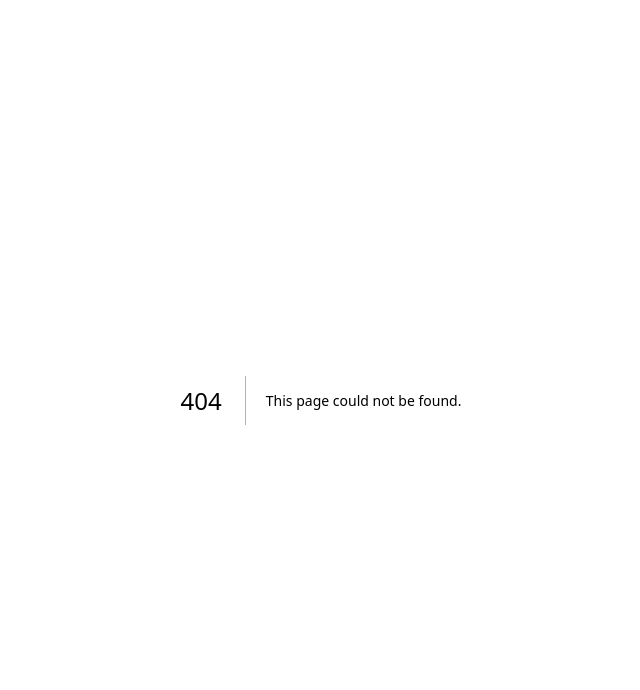
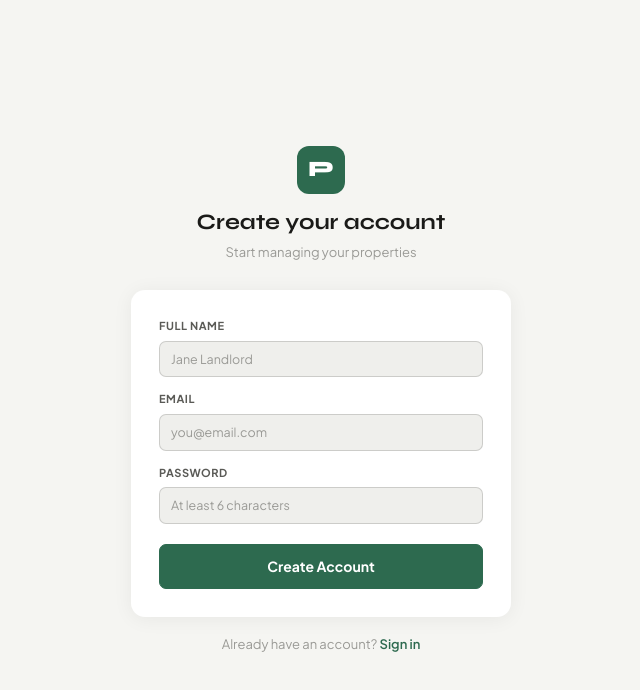
Before and after one commit to lindahomesllc-gif/propmanager-pro, a Next.js app: page /signup in a window 1280 px wide. Before the commit this address had no page. Shown: the top 690 px of the page, without its empty margins (319-959 px from the left). Built offline with nearby package versions, Linux system fonts and the light colour scheme.

Commit message:
feat(auth): landlord login + signup pages (email/password)
Phase 0, step 1: add /login and /signup using Supabase email/password
auth. Non-breaking — new routes only; the live app is untouched.
Next: route protection, per-account RLS, and the USER_ID cutover.

```diff
--- /dev/null
+++ b/app/login/page.tsx
@@ -0,0 +1,49 @@
+'use client'
+import { useState } from 'react'
+import { useRouter } from 'next/navigation'
+import { supabase } from '@/lib/supabase'
+
+export default function LoginPage() {
+  const router = useRouter()
+  const [email, setEmail] = useState('')
+  const [password, setPassword] = useState('')
+  const [error, setError] = useState('')
+  const [loading, setLoading] = useState(false)
+
+  async function login() {
+    if (!email || !password) { setError('Enter your email and password.'); return }
+    setError(''); setLoading(true)
+    const { error } = await supabase.auth.signInWithPassword({ email, password })
+    setLoading(false)
+    if (error) { setError(error.message); return }
+    router.push('/dashboard')
+  }
+
+  return (
+    <div style={{ minHeight: '100vh', background: '#F5F5F2', display: 'flex', alignItems: 'center', justifyContent: 'center', padding: '20px', fontFamily: 'Plus Jakarta Sans, sans-serif' }}>
+      <div style={{ width: '100%', maxWidth: '380px' }}>
+        <div style={{ textAlign: 'center', marginBottom: '28px' }}>
+          <div style={{ width: '48px', height: '48px', borderRadius: '12px', background: '#2D6A4F', color: '#fff', display: 'flex', alignItems: 'center', justifyContent: 'center', fontFamily: 'Syne, sans-serif', fontSize: '22px', fontWeight: 800, margin: '0 auto 12px' }}>P</div>
+          <div style={{ fontFamily: 'Syne, sans-serif', fontSize: '22px', fontWeight: 700, color: '#1A1A18' }}>PropManager Pro</div>
+          <div style={{ fontSize: '13px', color: '#9A9A96', marginTop: '4px' }}>Sign in to your landlord dashboard</div>
+        </div>
+
+        <div style={{ background: '#fff', borderRadius: '14px', padding: '28px', boxShadow: '0 2px 20px rgba(0,0,0,0.06)' }}>
+          {error && <div style={{ background: 'rgba(220,38,38,0.1)', color: '#DC2626', fontSize: '12px', padding: '10px 14px', borderRadius: '8px', marginBottom: '16px' }}>{error}</div>}
+          <label style={{ display: 'block', fontSize: '11px', fontWeight: 700, color: '#5A5A56', textTransform: 'uppercase', letterSpacing: '0.05em', marginBottom: '6px' }}>Email</label>
+          <input type='email' value={email} onChange={e => setEmail(e.target.value)} placeholder='you@email.com' className='input' style={{ marginBottom: '14px' }} />
+          <label style={{ display: 'block', fontSize: '11px', fontWeight: 700, color: '#5A5A56', textTransform: 'uppercase', letterSpacing: '0.05em', marginBottom: '6px' }}>Password</label>
+          <input type='password' value={password} onChange={e => setPassword(e.target.value)} onKeyDown={e => e.key === 'Enter' && login()} placeholder='••••••••' className='input' style={{ marginBottom: '20px' }} />
+          <button onClick={login} disabled={loading} className='btn btn-primary' style={{ width: '100%', justifyContent: 'center', padding: '11px', fontSize: '14px' }}>{loading ? 'Signing in…' : 'Sign In'}</button>
+        </div>
+
+        <div style={{ textAlign: 'center', fontSize: '13px', color: '#9A9A96', marginTop: '18px' }}>
+          New here? <a href='/signup' style={{ color: '#2D6A4F', fontWeight: 600, textDecoration: 'none' }}>Create an account</a>
+        </div>
+        <div style={{ textAlign: 'center', fontSize: '12px', color: '#9A9A96', marginTop: '8px' }}>
+          Are you a tenant? <a href='/portal' style={{ color: '#2D6A4F', textDecoration: 'none' }}>Tenant portal →</a>
+        </div>
+      </div>
+    </div>
+  )
+}
--- /dev/null
+++ b/app/signup/page.tsx
@@ -0,0 +1,69 @@
+'use client'
+import { useState } from 'react'
+import { useRouter } from 'next/navigation'
+import { supabase } from '@/lib/supabase'
+
+export default function SignupPage() {
+  const router = useRouter()
+  const [name, setName] = useState('')
+  const [email, setEmail] = useState('')
+  const [password, setPassword] = useState('')
+  const [error, setError] = useState('')
+  const [loading, setLoading] = useState(false)
+  const [sent, setSent] = useState(false)
+
+  async function signup() {
+    if (!email || !password) { setError('Enter your email and a password.'); return }
+    if (password.length < 6) { setError('Password must be at least 6 characters.'); return }
+    setError(''); setLoading(true)
+    const { data, error } = await supabase.auth.signUp({
+      email,
+      password,
+      options: {
+        data: { full_name: name },
+        emailRedirectTo: typeof window !== 'undefined' ? window.location.origin + '/login' : undefined,
+      },
+    })
+    setLoading(false)
+    if (error) { setError(error.message); return }
+    // If email confirmation is on, there's a user but no session yet.
+    if (data.session) { router.push('/dashboard'); return }
+    setSent(true)
+  }
+
+  return (
+    <div style={{ minHeight: '100vh', background: '#F5F5F2', display: 'flex', alignItems: 'center', justifyContent: 'center', padding: '20px', fontFamily: 'Plus Jakarta Sans, sans-serif' }}>
+      <div style={{ width: '100%', maxWidth: '380px' }}>
+        <div style={{ textAlign: 'center', marginBottom: '28px' }}>
+          <div style={{ width: '48px', height: '48px', borderRadius: '12px', background: '#2D6A4F', color: '#fff', display: 'flex', alignItems: 'center', justifyContent: 'center', fontFamily: 'Syne, sans-serif', fontSize: '22px', fontWeight: 800, margin: '0 auto 12px' }}>P</div>
+          <div style={{ fontFamily: 'Syne, sans-serif', fontSize: '22px', fontWeight: 700, color: '#1A1A18' }}>Create your account</div>
+          <div style={{ fontSize: '13px', color: '#9A9A96', marginTop: '4px' }}>Start managing your properties</div>
+        </div>
+
+        {sent ? (
+          <div style={{ background: '#fff', borderRadius: '14px', padding: '28px', boxShadow: '0 2px 20px rgba(0,0,0,0.06)', textAlign: 'center' }}>
+            <div style={{ fontSize: '40px', marginBottom: '12px' }}>📬</div>
+            <div style={{ fontSize: '16px', fontWeight: 700, color: '#1A1A18', marginBottom: '8px' }}>Confirm your email</div>
+            <div style={{ fontSize: '13px', color: '#5A5A56', lineHeight: 1.6 }}>We sent a confirmation link to <strong>{email}</strong>. Click it, then sign in.</div>
+            <a href='/login' className='btn btn-ghost' style={{ marginTop: '18px', justifyContent: 'center' }}>Go to sign in</a>
+          </div>
+        ) : (
+          <div style={{ background: '#fff', borderRadius: '14px', padding: '28px', boxShadow: '0 2px 20px rgba(0,0,0,0.06)' }}>
+            {error && <div style={{ background: 'rgba(220,38,38,0.1)', color: '#DC2626', fontSize: '12px', padding: '10px 14px', borderRadius: '8px', marginBottom: '16px' }}>{error}</div>}
+            <label style={{ display: 'block', fontSize: '11px', fontWeight: 700, color: '#5A5A56', textTransform: 'uppercase', letterSpacing: '0.05em', marginBottom: '6px' }}>Full Name</label>
+            <input value={name} onChange={e => setName(e.target.value)} placeholder='Jane Landlord' className='input' style={{ marginBottom: '14px' }} />
+            <label style={{ display: 'block', fontSize: '11px', fontWeight: 700, color: '#5A5A56', textTransform: 'uppercase', letterSpacing: '0.05em', marginBottom: '6px' }}>Email</label>
+            <input type='email' value={email} onChange={e => setEmail(e.target.value)} placeholder='you@email.com' className='input' style={{ marginBottom: '14px' }} />
+            <label style={{ display: 'block', fontSize: '11px', fontWeight: 700, color: '#5A5A56', textTransform: 'uppercase', letterSpacing: '0.05em', marginBottom: '6px' }}>Password</label>
+            <input type='password' value={password} onChange={e => setPassword(e.target.value)} onKeyDown={e => e.key === 'Enter' && signup()} placeholder='At least 6 characters' className='input' style={{ marginBottom: '20px' }} />
+            <button onClick={signup} disabled={loading} className='btn btn-primary' style={{ width: '100%', justifyContent: 'center', padding: '11px', fontSize: '14px' }}>{loading ? 'Creating…' : 'Create Account'}</button>
+          </div>
+        )}
+
+        <div style={{ textAlign: 'center', fontSize: '13px', color: '#9A9A96', marginTop: '18px' }}>
+          Already have an account? <a href='/login' style={{ color: '#2D6A4F', fontWeight: 600, textDecoration: 'none' }}>Sign in</a>
+        </div>
+      </div>
+    </div>
+  )
+}
```
